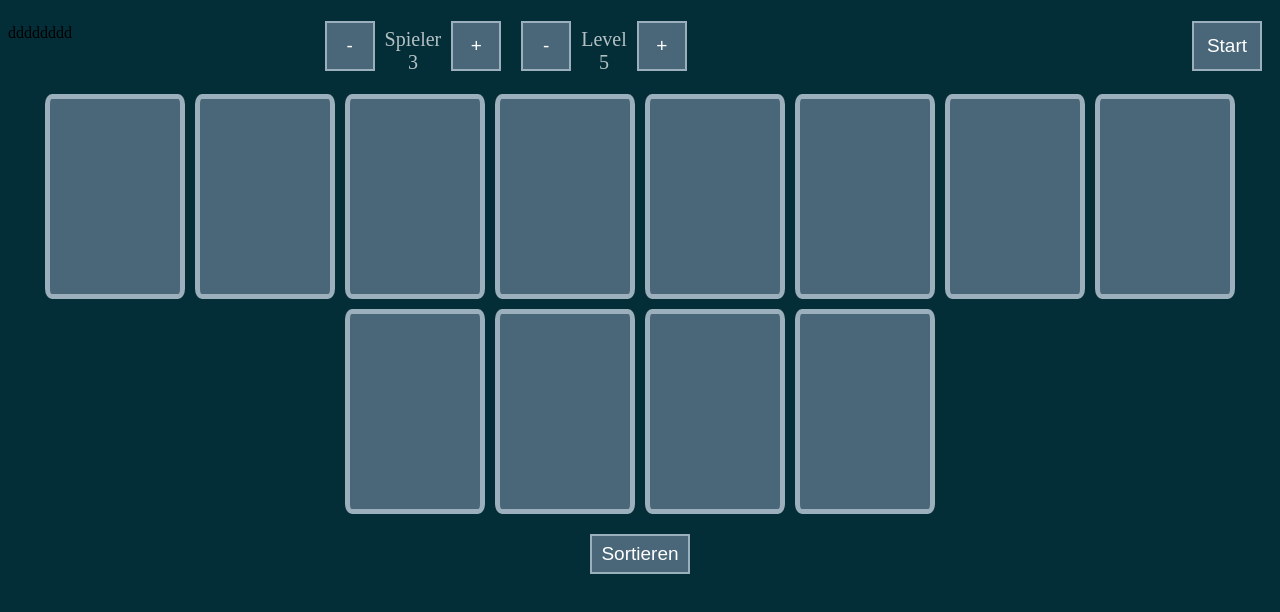
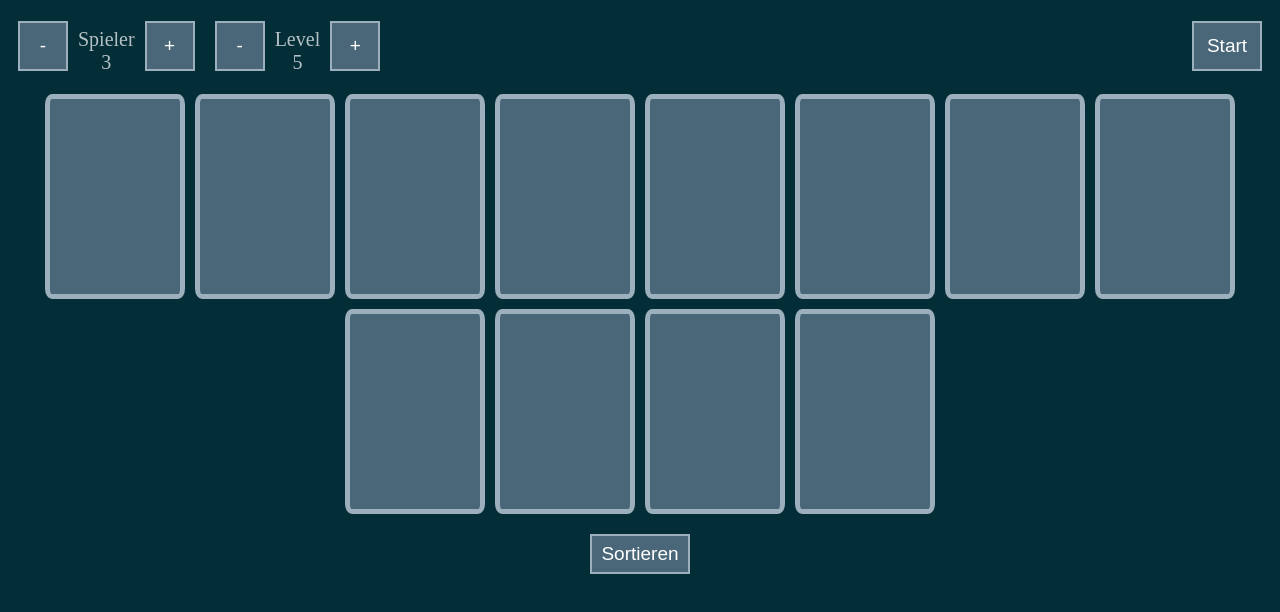
Before and after one commit to Fendroun/crew, a plain HTML site: page index.html in a window 1280 px wide. Drawn offline with Linux system fonts and the light colour scheme.

Commit message:
Update index.html

```diff
--- a/index.html
+++ b/index.html
@@ -12,7 +12,6 @@
 <body>
 
     <div class="menu">
-        <p>dddddddd</p>
 
         <div class="player-container">
             <button class="button buttonPlusMinus" id="minusPlayer">-</button>
```
